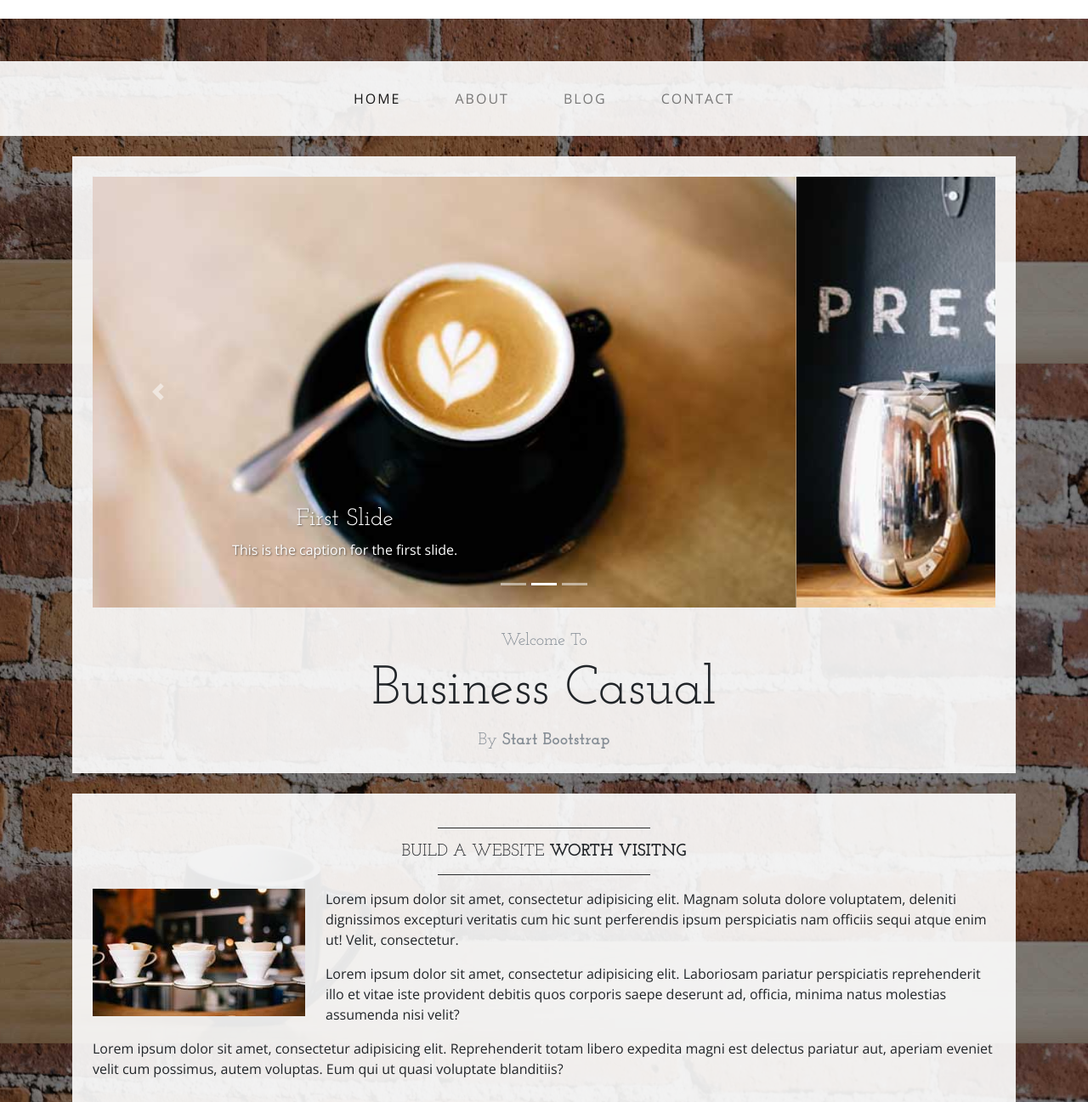
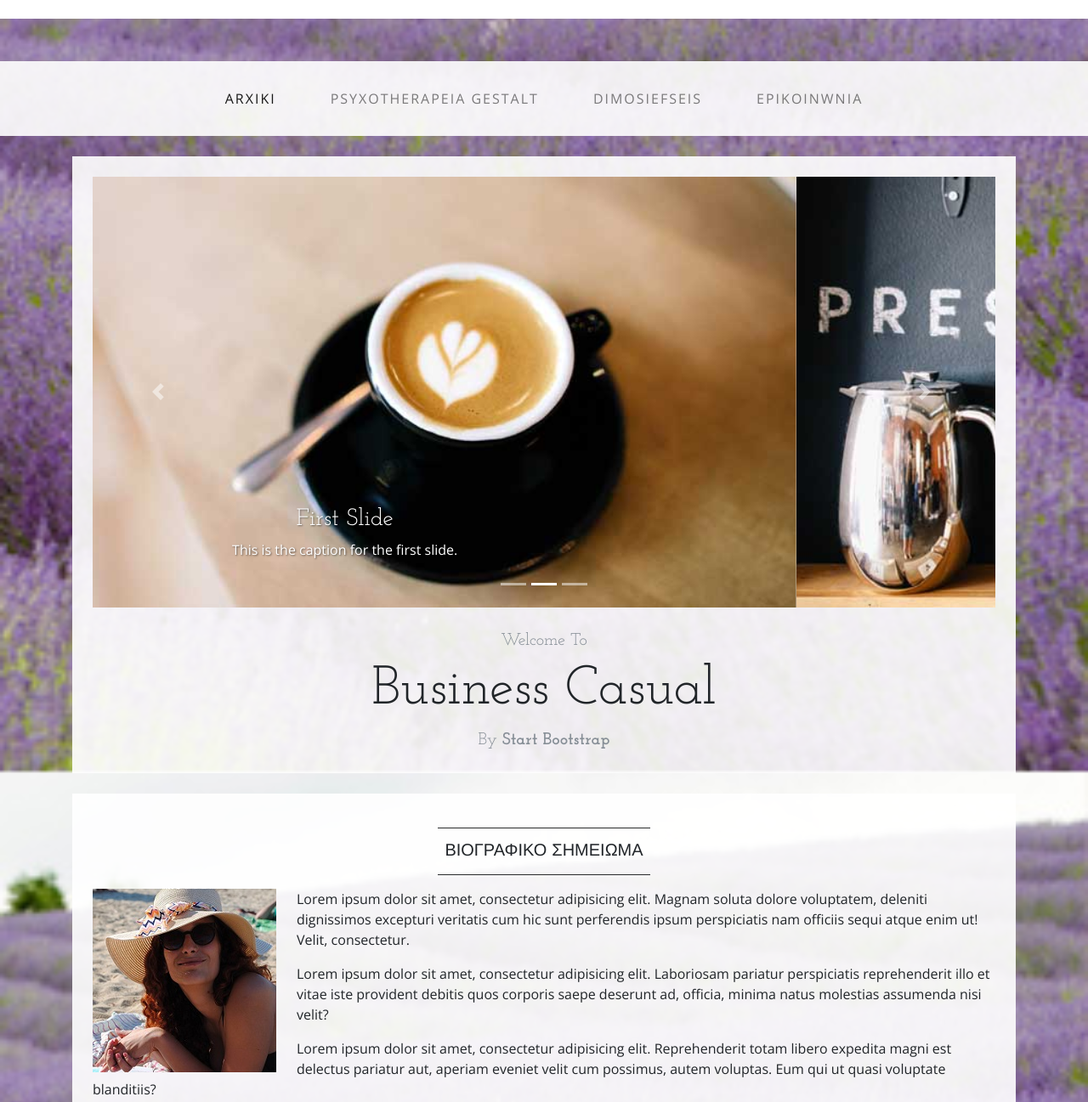
Before and after one commit to steliossweden/magdoula, a website: page index.html in a window 1280 px wide. Shown: the part 372-1669 px from the top of the page at 85% size. Drawn offline with nearby package versions, Linux system fonts and the light colour scheme.

Commit message:
Set up for main page is there

```diff
--- a/css/business-casual.css
+++ b/css/business-casual.css
@@ -6,7 +6,7 @@
 
 body {
   font-family: "Open Sans", Helvetica, Arial, sans-serif;
-  background: url('../img/bg.jpg') no-repeat center center fixed;
+  background: url('../img/violet.png') no-repeat center center fixed;
   -webkit-background-size: cover;
   -moz-background-size: cover;
   background-size: cover;
--- a/index.html
+++ b/index.html
@@ -37,18 +37,18 @@
         <div class="collapse navbar-collapse" id="navbarResponsive">
           <ul class="navbar-nav mx-auto">
             <li class="nav-item active px-lg-4">
-              <a class="nav-link text-uppercase text-expanded" href="index.html">Home
+              <a class="nav-link text-uppercase text-expanded" href="index.html">Arxiki
                 <span class="sr-only">(current)</span>
               </a>
             </li>
             <li class="nav-item px-lg-4">
-              <a class="nav-link text-uppercase text-expanded" href="about.html">About</a>
+              <a class="nav-link text-uppercase text-expanded" href="about.html">Psyxotherapeia gestalt</a>
             </li>
             <li class="nav-item px-lg-4">
-              <a class="nav-link text-uppercase text-expanded" href="blog.html">Blog</a>
+              <a class="nav-link text-uppercase text-expanded" href="blog.html">Dimosiefseis</a>
             </li>
             <li class="nav-item px-lg-4">
-              <a class="nav-link text-uppercase text-expanded" href="contact.html">Contact</a>
+              <a class="nav-link text-uppercase text-expanded" href="contact.html">Epikoinwnia</a>
             </li>
           </ul>
         </div>
@@ -109,17 +109,16 @@
 
       <div class="bg-faded p-4 my-4">
         <hr class="divider">
-        <h2 class="text-center text-lg text-uppercase my-0">Build a website
-          <strong>worth visitng</strong>
+        <h2 class="text-center text-lg text-uppercase my-0">ΒΙΟΓΡΑΦΙΚΟ ΣΗΜΕΙΩΜΑ
         </h2>
         <hr class="divider">
-        <img class="img-fluid float-left mr-4 d-none d-lg-block" src="img/intro-pic.jpg" alt="">
+        <img class="img-fluid float-left mr-4 d-none d-lg-block" src="img/magda.png" alt="">
         <p>Lorem ipsum dolor sit amet, consectetur adipisicing elit. Magnam soluta dolore voluptatem, deleniti dignissimos excepturi veritatis cum hic sunt perferendis ipsum perspiciatis nam officiis sequi atque enim ut! Velit, consectetur.</p>
         <p>Lorem ipsum dolor sit amet, consectetur adipisicing elit. Laboriosam pariatur perspiciatis reprehenderit illo et vitae iste provident debitis quos corporis saepe deserunt ad, officia, minima natus molestias assumenda nisi velit?</p>
         <p>Lorem ipsum dolor sit amet, consectetur adipisicing elit. Reprehenderit totam libero expedita magni est delectus pariatur aut, aperiam eveniet velit cum possimus, autem voluptas. Eum qui ut quasi voluptate blanditiis?</p>
       </div>
 
-      <div class="bg-faded p-4 my-4">
+      <!-- <div class="bg-faded p-4 my-4">
         <hr class="divider">
         <h2 class="text-center text-lg text-uppercase my-0">Beautiful boxes to
           <strong>showcase your content</strong>
@@ -127,14 +126,14 @@
         <hr class="divider">
         <p>Lorem ipsum dolor sit amet, consectetur adipisicing elit. Magnam soluta dolore voluptatem, deleniti dignissimos excepturi veritatis cum hic sunt perferendis ipsum perspiciatis nam officiis sequi atque enim ut! Velit, consectetur.</p>
         <p>Lorem ipsum dolor sit amet, consectetur adipisicing elit. Laboriosam pariatur perspiciatis reprehenderit illo et vitae iste provident debitis quos corporis saepe deserunt ad, officia, minima natus molestias assumenda nisi velit?</p>
-      </div>
+      </div> -->
 
     </div>
     <!-- /.container -->
 
     <footer class="bg-faded text-center py-5">
       <div class="container">
-        <p class="m-0">Copyright &copy; Your Website 2017</p>
+        <p class="m-0">Copyright &copy; ΜΑΓΔΑ ΠΕΡΙΒΟΛΑΡΗ 2017</p>
       </div>
     </footer>
 
```
Also changed, not shown: img/Violet.png (added), img/magda.png (added).
